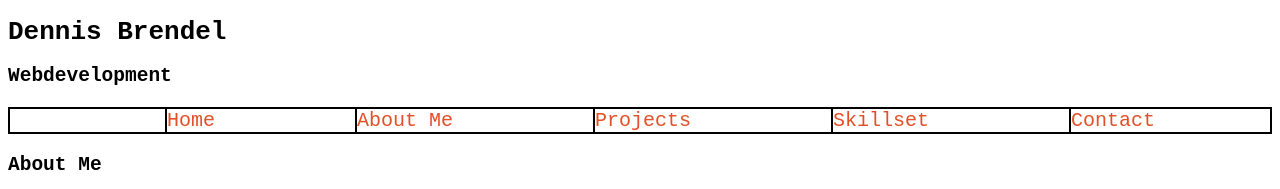
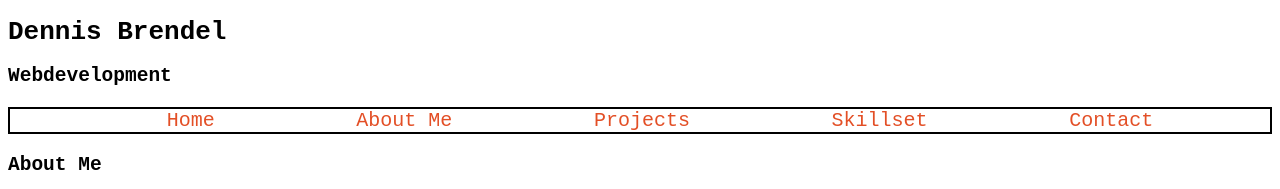
Before and after one commit to DBr-git/personal-website, a website: page index.html in a window 1280 px wide. Shown: the top 189 px of the page. Drawn offline with Linux system fonts and the light colour scheme.

Commit message:
removed border for navigation

```diff
--- a/css/styles.css
+++ b/css/styles.css
@@ -5,10 +5,6 @@
 
 ul {
   list-style: none;
-}
-
-.navlink {
-  border-left: solid 2px;
 }
 
 .navlink a:link {
```
